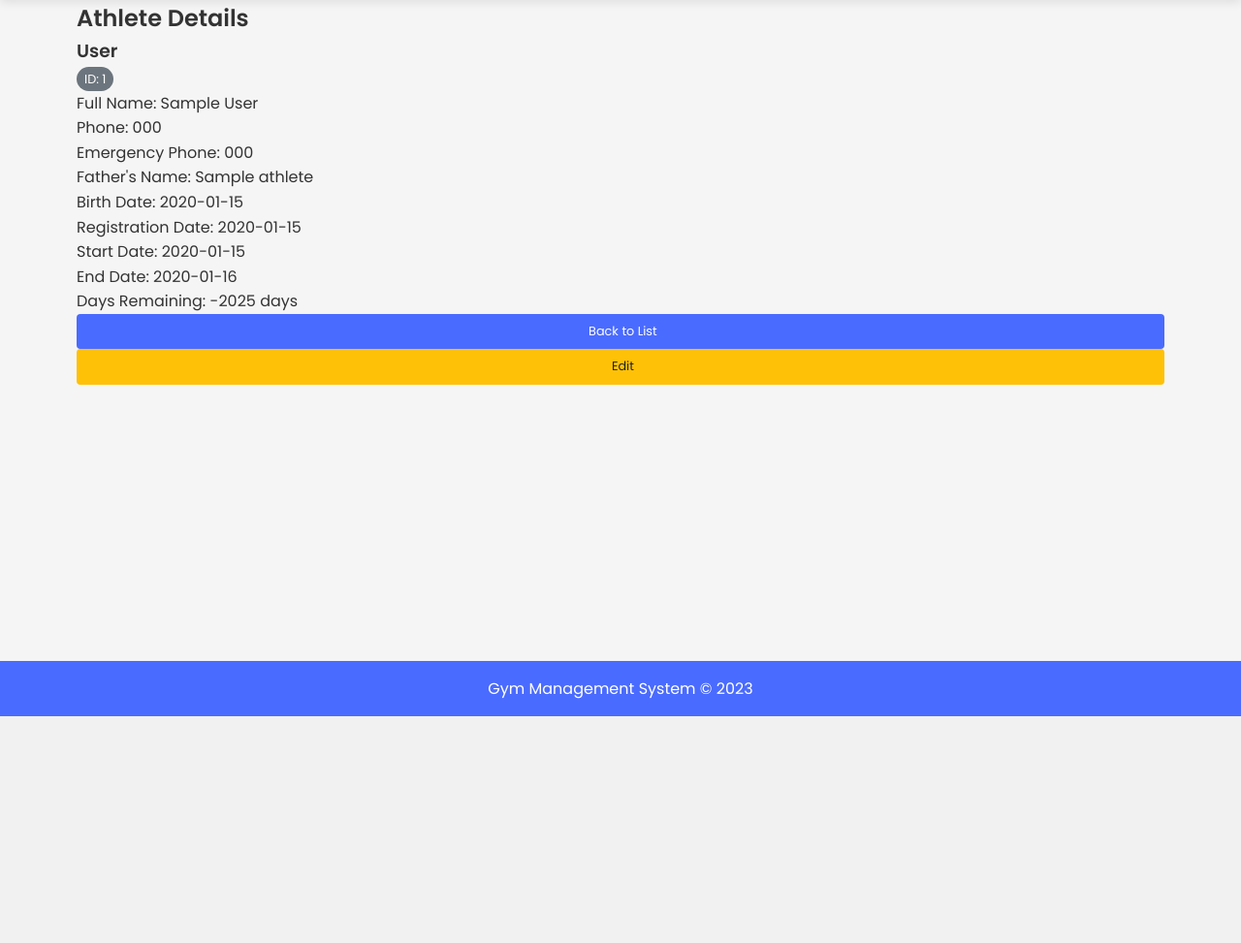
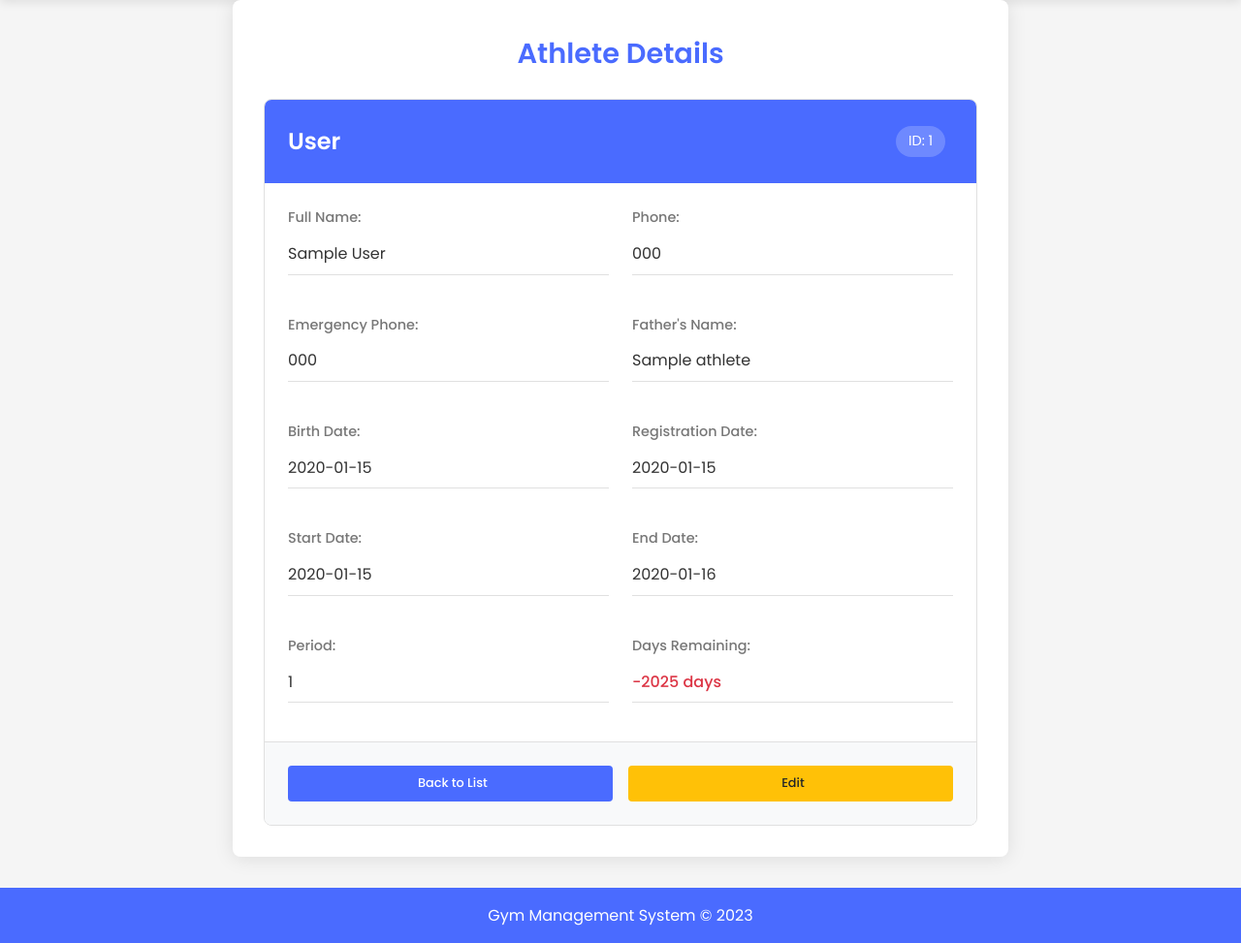
Before and after one commit to 0xAbolfazl/GYM-Management-System, a Flask app: page /athlete/1 in a window 1280 px wide. Shown: the part 120-1093 px from the top of the page at 97% size. Before the commit the page ends 859 px from the top, so only its background shows below. Run offline with Flask 3, Linux system fonts and the light colour scheme; tables that the repository leaves empty hold one stand-in row (values such as "Sample post").

Commit message:
View athlete information page improved

```diff
--- a/static/style.css
+++ b/static/style.css
@@ -235,7 +235,146 @@ footer {
     color: var(--primary-color);
 }
 
-/* Add these new styles to your existing style.css */
+/* اضافه کردن این استایل‌ها به فایل style.css شما */
+
+/* استایل‌های بخش جزئیات ورزشکار */
+.athlete-detail {
+    max-width: 800px;
+    margin: 0 auto;
+    background: white;
+    padding: 2rem;
+    border-radius: 8px;
+    box-shadow: 0 2px 20px rgba(0, 0, 0, 0.1);
+}
+
+.athlete-detail h2 {
+    color: var(--primary-color);
+    text-align: center;
+    margin-bottom: 1.5rem;
+    font-size: 1.8rem;
+}
+
+.athlete-detail-card {
+    border: 1px solid var(--border-color);
+    border-radius: 8px;
+    overflow: hidden;
+}
+
+.detail-header {
+    background-color: var(--primary-color);
+    color: white;
+    padding: 1.5rem;
+    display: flex;
+    justify-content: space-between;
+    align-items: center;
+}
+
+.detail-header h3 {
+    margin: 0;
+    font-size: 1.5rem;
+    font-weight: 600;
+}
+
+.detail-header .id-badge {
+    background-color: rgba(255, 255, 255, 0.2);
+    padding: 0.3rem 0.8rem;
+    border-radius: 20px;
+    font-size: 0.9rem;
+}
+
+.detail-info {
+    padding: 1.5rem;
+    display: grid;
+    grid-template-columns: repeat(auto-fit, minmax(250px, 1fr));
+    gap: 1.5rem;
+}
+
+.detail-row {
+    margin-bottom: 1rem;
+}
+
+.detail-label {
+    display: block;
+    font-weight: 500;
+    color: var(--light-text);
+    margin-bottom: 0.3rem;
+    font-size: 0.9rem;
+}
+
+.detail-value {
+    display: block;
+    font-size: 1rem;
+    padding: 0.5rem 0;
+    border-bottom: 1px solid var(--border-color);
+}
+
+.detail-value.expiring {
+    color: var(--danger-color);
+    font-weight: 500;
+}
+
+.detail-actions {
+    display: flex;
+    justify-content: space-between;
+    padding: 1.5rem;
+    border-top: 1px solid var(--border-color);
+    background-color: var(--secondary-color);
+    gap: 1rem;
+}
+
+.action-btn {
+    padding: 0.75rem 1.5rem;
+    border-radius: 6px;
+    font-size: 1rem;
+    text-decoration: none;
+    display: inline-flex;
+    align-items: center;
+    gap: 0.5rem;
+    transition: all 0.2s;
+    font-weight: 500;
+}
+
+.back-btn {
+    background-color: #6c757d;
+    color: white;
+}
+
+.edit-btn {
+    background-color: var(--primary-color);
+    color: white;
+}
+
+.action-btn:hover {
+    transform: translateY(-2px);
+    box-shadow: 0 2px 8px rgba(0, 0, 0, 0.1);
+    opacity: 0.9;
+}
+
+@media (max-width: 768px) {
+    .athlete-detail {
+        padding: 1rem;
+    }
+
+    .detail-header {
+        flex-direction: column;
+        align-items: flex-start;
+        gap: 0.5rem;
+    }
+
+    .detail-info {
+        grid-template-columns: 1fr;
+    }
+
+    .detail-actions {
+        flex-direction: column;
+        gap: 0.75rem;
+    }
+
+    .action-btn {
+        width: 100%;
+        justify-content: center;
+    }
+}
 
 /* Dashboard Styles */
 .dashboard {
@@ -613,8 +752,10 @@ input[type="date"]:focus {
 
 .athlete-actions {
     display: flex;
+    justify-content: space-between;
     gap: 0.5rem;
     flex-wrap: wrap;
+    width: 100%;
 }
 
 .action-btn {
@@ -626,6 +767,10 @@ input[type="date"]:focus {
     align-items: center;
     gap: 0.3rem;
     transition: all 0.2s;
+    flex: 1;
+    min-width: fit-content;
+    text-align: center;
+    justify-content: center;
 }
 
 .action-btn i {
@@ -660,7 +805,13 @@ input[type="date"]:focus {
 }
 
 .delete-form {
-    margin: 0;
+    flex: 1;
+    min-width: fit-content;
+    display: flex;
+}
+
+.delete-form button {
+    width: 100%;
 }
 
 /* Font Awesome icons */
--- a/templates/athletes.html
+++ b/templates/athletes.html
@@ -27,6 +27,7 @@
                 <p><strong>Phone:</strong> {{ athlete.phone }}</p>
                 <p><strong>Registered:</strong> {{ athlete.registration_date.split(' ')[0] }}</p>
                 <p><strong>End Date:</strong> {{ (datetime.strptime(athlete.start_date, '%Y-%m-%d') + timedelta(days=athlete.original_days)).strftime('%Y-%m-%d') }}</p>
+                <p><strong>Period:</strong> {{athlete.original_days }}</p>
             </div>
 
             <div class="athlete-actions">
--- a/templates/view_athlete.html
+++ b/templates/view_athlete.html
@@ -44,6 +44,10 @@
                 <span class="detail-value">{{ athlete.end_date }}</span>
             </div>
             <div class="detail-row">
+                <span class="detail-label">Period:</span>
+                <span class="detail-value">{{ athlete.original_days }}</span>
+            </div>
+            <div class="detail-row">
                 <span class="detail-label">Days Remaining:</span>
                 <span class="detail-value {% if athlete.days_remaining < 7 %}expiring{% endif %}">
                     {{ athlete.days_remaining }} days
```
